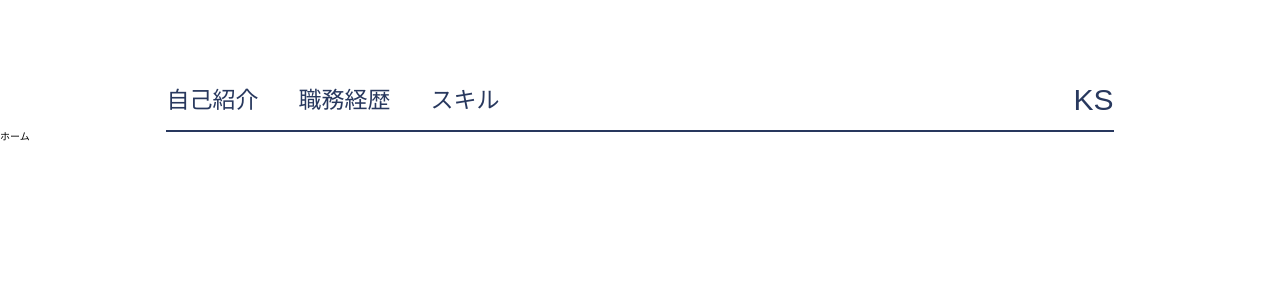
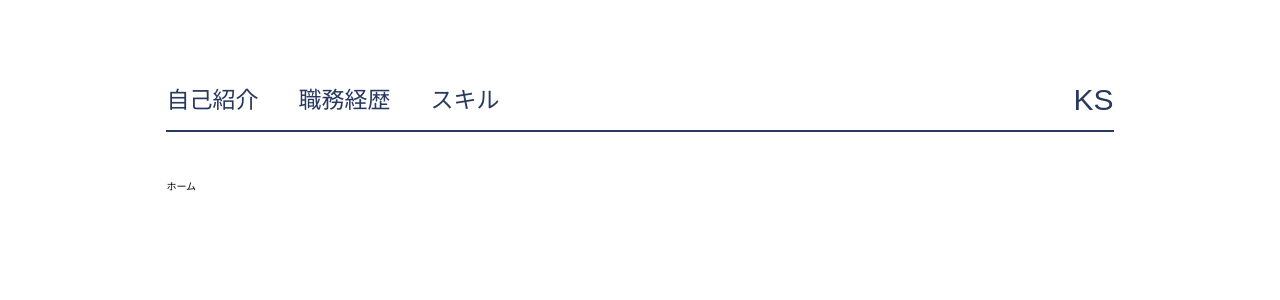
Before and after one commit to Kou0402/sy-profile, a Nuxt app: page / in a window 1280 px wide. Shown: the top 300 px of the page. Built offline with nearby package versions, Linux system fonts and the light colour scheme.

Commit message:
style: tweak style

```diff
--- a/components/layout/NavBar.vue
+++ b/components/layout/NavBar.vue
@@ -23,7 +23,6 @@ export default {
   background-color: $base-color;
   height: 60px;
   align-items: center;
-  margin: 70px 13vw 0 13vw;
   border-bottom: solid 2px $main-color1;
   > .nav-link {
     margin-right: 40px;
--- a/layouts/default.vue
+++ b/layouts/default.vue
@@ -1,9 +1,9 @@
 <template>
   <div>
-    <header>
+    <header class="header">
       <NavBar></NavBar>
     </header>
-    <main>
+    <main class="main">
       <nuxt />
     </main>
   </div>
@@ -18,3 +18,12 @@ export default {
   }
 }
 </script>
+
+<style lang="scss" scoped>
+.header {
+  margin: 70px 13vw 0 13vw;
+}
+.main {
+  margin: 50px 13vw;
+}
+</style>
```
